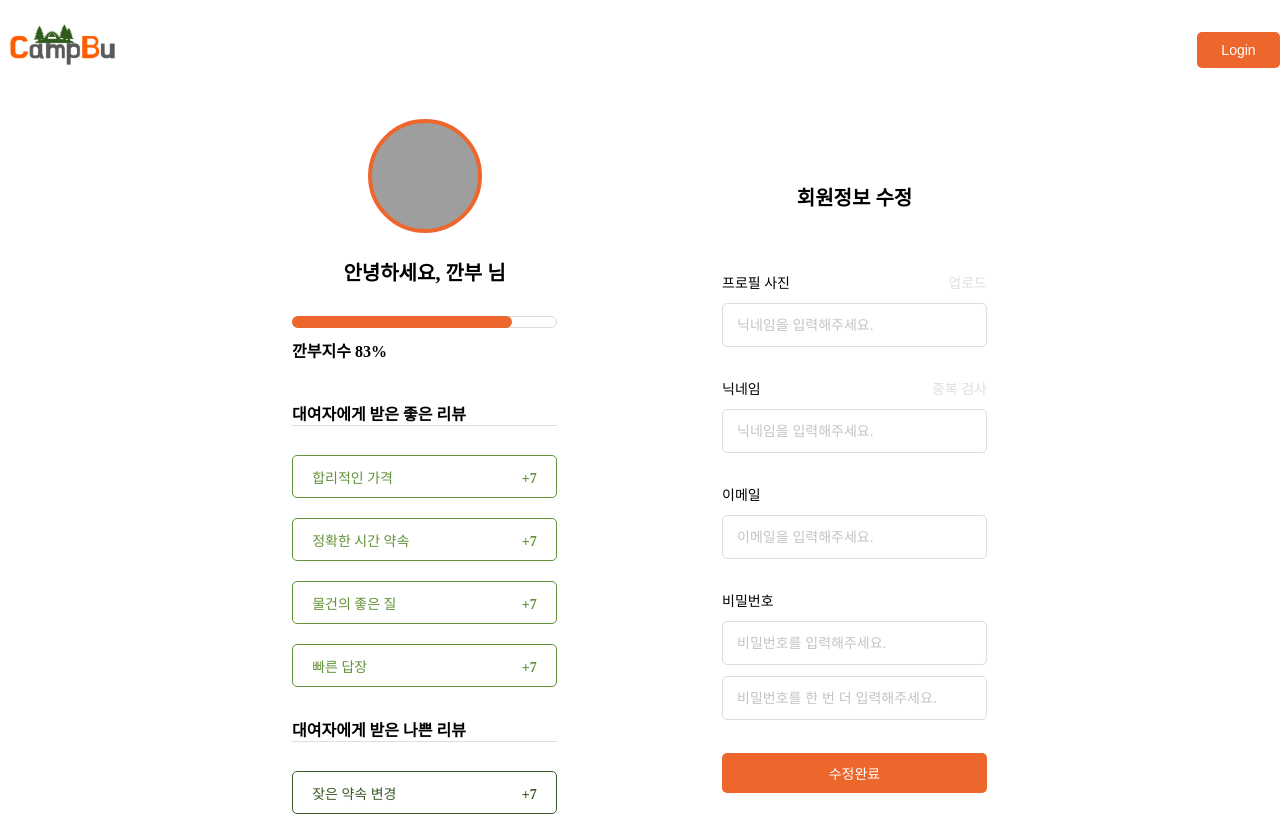
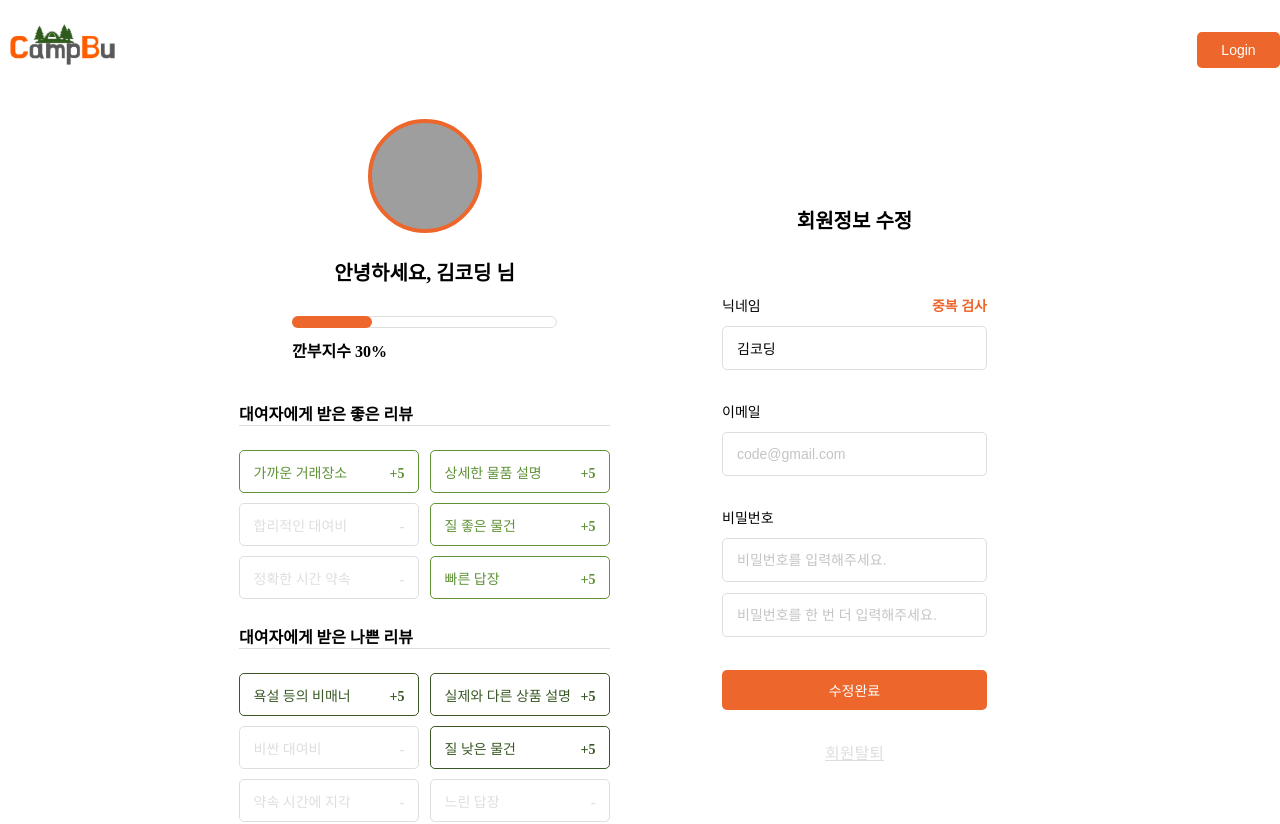
Before and after one commit to hinyc/Campbu, a React (Create React App) app in the folder client/: page /mypage in a window 1280 px wide. Shown: the top 824 px of the page. Built offline with nearby package versions, Linux system fonts and the light colour scheme; grey boxes are pictures that could not be loaded.

Commit message:
[Feat] #118 마이페이지 기능 추가
- 프로필사진 변경기능추가
- 리뷰 나열방식 변경
- 닉네임, 비밀번호 유혀성검사 추가
- 이메일 변경 불가

```diff
--- a/client/src/components/ReviewBox.tsx
+++ b/client/src/components/ReviewBox.tsx
@@ -66,8 +66,14 @@ function ReviewBox(props: ReviewContent) {
           font-size: ${fontSize ? rem(fontSize) : null};
           width: ${width ? rem(width) : null};
           height: ${height ? rem(height) : null};
-          color: ${click ? color.white : isBad ? color.deep : null};
-          border-color: ${isBad ? color.deep : null};
+          color: ${count
+            ? click
+              ? color.white
+              : isBad
+              ? color.deep
+              : null
+            : color.border};
+          border-color: ${count ? (isBad ? color.deep : null) : color.border};
           margin: ${margin ? margin : null};
           background-color: ${click ? (isBad ? color.deep : color.mid) : null};
           :hover {
@@ -108,7 +114,18 @@ function ReviewBox(props: ReviewContent) {
             `,
           ]}
         >{`+${count}`}</div>
-      ) : null}
+      ) : (
+        <div
+          css={[
+            countStyle,
+            css`
+              margin-right: ${width ? rem(width * 0.075) : null};
+            `,
+          ]}
+        >
+          -
+        </div>
+      )}
     </div>
   );
 }
--- a/client/src/pages/Mypage.tsx
+++ b/client/src/pages/Mypage.tsx
@@ -1,11 +1,24 @@
 /** @jsxImportSource @emotion/react */
 import { css } from '@emotion/react';
 import Gage from '../components/Gage';
-import { color, rem, hover } from '../common';
+import {
+  color,
+  rem,
+  hover,
+  host,
+  reviews,
+  hidden,
+  confirm,
+  relative,
+  colorPlaceholder,
+  inactive,
+} from '../common';
 import ReviewBox from '../components/ReviewBox';
 import ReviewTitle from '../components/ReviweTitle';
-
-const profileImg: string = `https://images.unsplash.com/photo-1497906539264-eb74442e37a9?ixlib=rb-1.2.1&ixid=MnwxMjA3fDB8MHxwaG90by1wYWdlfHx8fGVufDB8fHx8&auto=format&fit=crop&w=1287&q=80`;
+import axios from 'axios';
+import { useState, useEffect } from 'react';
+import { imgFile, preView } from '../Atom';
+import { useRecoilState } from 'recoil';
 
 const imgStyle = css`
   width: ${rem(114)};
@@ -13,7 +26,6 @@ const imgStyle = css`
   border: 4px solid ${color.point};
   border-radius: 50%;
   background-size: cover;
-  background-image: ${`url(${profileImg})`};
 `;
 
 const hello = css`
@@ -65,15 +77,275 @@ const buttonStyle = css`
   }
 `;
 
+const noticeOk = css`
+  font-size: ${rem(10)};
+  color: ${color.mid};
+`;
+const noticeNo = css`
+  font-size: ${rem(10)};
+  color: ${color.point};
+`;
+
+const validButtonInactive = css`
+  color: ${color.border};
+  font-weight: 700;
+`;
+const validButtonActive = css`
+  color: ${color.point};
+  font-weight: 700;
+  :hover {
+    color: ${color.point};
+    cursor: pointer;
+    opacity: 0.8;
+  }
+  :active {
+    opacity: 0.95;
+  }
+`;
+
+const reviewsAlign = css`
+  width: ${rem(371)};
+  display: flex;
+  flex-wrap: wrap;
+  justify-content: space-between;
+`;
+const hiddenUpload = css`
+  position: absolute;
+  line-height: ${rem(107)};
+  color: white;
+  top: -4px;
+  left: -4px;
+  background-color: black;
+  opacity: 0;
+  text-align: center;
+  transition: 0.2s;
+  :hover {
+    opacity: 0.4;
+    cursor: pointer;
+  }
+  :active {
+    opacity: 0.1;
+  }
+`;
+
 function Mypage() {
-  const reviews: { id: number; review: string; count: number }[] = [
-    { id: 1, review: '합리적인 가격', count: 7 },
-    { id: 2, review: '정확한 시간 약속', count: 7 },
-    { id: 3, review: '물건의 좋은 질', count: 7 },
-    { id: 4, review: '빠른 답장', count: 7 },
-    { id: 7, review: '잦은 약속 변경', count: 7 },
-    { id: 8, review: '느린 답장', count: 7 },
-  ];
+  const [nickname, setNickname] = useState<string>('');
+  const [email, setEmail] = useState<string>('');
+  const [userImg, setUserImg] = useState<string>('');
+  const [password, setPassword] = useState('');
+  const [confirmPassword, setConfirmPassword] = useState('');
+  const [imgfiles, setFiles] = useRecoilState(imgFile);
+  const [preViews, setPreViews] = useState<string>('');
+  const [getReviews, setGetReviews] = useState<
+    {
+      id: number;
+      review: string;
+      count?: number;
+    }[]
+  >([
+    {
+      id: 0,
+      review: '',
+      count: 0,
+    },
+  ]);
+
+  const [passwordValid, setPasswordValid] = useState(false);
+  const [nickDuplicateClick, setNickDuplicateClick] = useState(false);
+  const [nickDupliacte, setNickDupliacte] = useState(false);
+
+  // 유저정보요청
+  useEffect(() => {
+    const config = {
+      headers: {
+        'Content-Type': 'application/json',
+      },
+    };
+
+    // axios
+    //   .get(`${host}/userinfo/account`, config)
+    //   .then((res) => console.log(res));
+
+    // 서버로부터 받은 데이터 예시
+    const userinfo = {
+      users: {
+        id: 1,
+        email: 'code@gmail.com',
+        nickname: '김코딩',
+        users_img:
+          'https://images.unsplash.com/photo-1497906539264-eb74442e37a9?ixlib=rb-1.2.1&ixid=MnwxMjA3fDB8MHxwaG90by1wYWdlfHx8fGVufDB8fHx8&auto=format&fit=crop&w=1287&q=80',
+        created_at: '2021-12-16T09:42:40.000Z',
+        updated_at: '2021-12-16T09:42:40.000Z',
+        reviews: [
+          {
+            id: 1,
+            users_id: 1,
+            reviews_id: 1,
+            count: 5,
+            created_at: '2021-12-16T09:42:40.000Z',
+            updated_at: '2021-12-16T09:42:40.000Z',
+          },
+          {
+            id: 1,
+            users_id: 1,
+            reviews_id: 2,
+            count: 5,
+            created_at: '2021-12-16T09:42:40.000Z',
+            updated_at: '2021-12-16T09:42:40.000Z',
+          },
+          {
+            id: 1,
+            users_id: 1,
+            reviews_id: 4,
+            count: 5,
+            created_at: '2021-12-16T09:42:40.000Z',
+            updated_at: '2021-12-16T09:42:40.000Z',
+          },
+          {
+            id: 1,
+            users_id: 1,
+            reviews_id: 7,
+            count: 5,
+            created_at: '2021-12-16T09:42:40.000Z',
+            updated_at: '2021-12-16T09:42:40.000Z',
+          },
+          {
+            id: 1,
+            users_id: 1,
+            reviews_id: 8,
+            count: 5,
+            created_at: '2021-12-16T09:42:40.000Z',
+            updated_at: '2021-12-16T09:42:40.000Z',
+          },
+          {
+            id: 1,
+            users_id: 1,
+            reviews_id: 10,
+            count: 5,
+            created_at: '2021-12-16T09:42:40.000Z',
+            updated_at: '2021-12-16T09:42:40.000Z',
+          },
+          {
+            id: 1,
+            users_id: 1,
+            reviews_id: 6,
+            count: 5,
+            created_at: '2021-12-16T09:42:40.000Z',
+            updated_at: '2021-12-16T09:42:40.000Z',
+          },
+        ],
+      },
+    };
+    setPreViews(userinfo.users.users_img);
+    setNickname(userinfo.users.nickname);
+    setEmail(userinfo.users.email);
+    setUserImg(userinfo.users.users_img);
+
+    //받은 review 목록
+    let tempReviews: {
+      id: number;
+      review: string;
+      count?: number;
+    }[] = [...reviews];
+    console.log('??', tempReviews);
+
+    userinfo.users.reviews.forEach((el) => {
+      tempReviews[el.reviews_id - 1] = {
+        ...tempReviews[el.reviews_id - 1],
+        count: el.count,
+      };
+    });
+
+    setGetReviews(tempReviews);
+  }, []);
+
+  const nicknameHandler = (e: any) => setNickname(e.target.value);
+  const nicknameDuplicateCheckHandler = () => {
+    if (nickname.length > 0) {
+      setNickDuplicateClick(true);
+
+      axios
+        .get(`${host}/user/signup?nickname=${nickname}`)
+        .then((res) => {
+          if (res.status === 200) {
+            console.log(`API ${host}/user/signup?nickname=${nickname}`);
+            console.log('닉네임 사용가능', setNickDupliacte(true));
+          }
+        })
+        .catch((err) => {
+          setNickDupliacte(false);
+          console.log('닉네임 중복', setNickDupliacte(false));
+        });
+    }
+  };
+
+  const emailHandler = (e: any) => setEmail(e.target.value);
+  const passwordHandler = (e: any) => {
+    const password = e.target.value;
+    setPassword(password);
+    const passwordValidator = /(?=.*[0-9])(?=.*[A-Za-z]).{8,}/g;
+    setPasswordValid(passwordValidator.test(password));
+  };
+
+  const confirmPasswordHandler = (e: any) => setConfirmPassword(e.target.value);
+
+  const campbuIndicator = 0.3; // 계산 방법 필요
+
+  //! 수정 탈퇴 요청 함수
+  const API = `${host}/userinfo/account`;
+  const config = {
+    headers: {
+      'Content-Type': 'application/json',
+    },
+  };
+
+  const modifyAccount = () => {
+    if (passwordValid && password === confirmPassword) {
+      console.log('수정요청 axios.patch', API);
+      const modifyData: {
+        nickname: string;
+        password: string;
+        user_img: string;
+      } = {
+        nickname: nickname,
+        password: password,
+        user_img: preViews,
+      };
+      console.log('data', modifyData);
+    }
+  };
+  const deleteAccount = () => {
+    console.log('삭제요청 axios.delete', API);
+
+    // axios
+    //   .delete(API, config)
+    //   .then((res) => {
+    //     if (res.status === 200) {
+    //       console.log('탈퇴완료');
+    //     }
+    //   })
+    //   .catch((err) => {
+    //     console.log('잘못된요청');
+    //   });
+  };
+
+  const insertImgHandler = (e: any) => {
+    const target = e.target.files[0];
+
+    let reader = new FileReader();
+
+    if (target) {
+      reader.readAsDataURL(target);
+      setFiles([...imgfiles, target]);
+    }
+
+    reader.onloadend = () => {
+      const preViewUrl = reader.result;
+      if (preViewUrl) {
+        setPreViews(String(preViewUrl));
+      }
+    };
+  };
 
   return (
     <div
@@ -94,9 +366,30 @@ function Mypage() {
           `,
         ]}
       >
-        <div css={imgStyle}></div>
-        <div css={hello}>{`안녕하세요, ${`깐부`} 님`}</div>
-        <Gage ratio={0.83} />
+        <div
+          css={[
+            imgStyle,
+            relative,
+            css`
+              background-image: ${`url(${preViews})`};
+            `,
+          ]}
+        >
+          <form encType="multiparty/form-data">
+            <label css={[imgStyle, hiddenUpload]} htmlFor="file">
+              수정하기
+            </label>
+            <input
+              css={hidden}
+              type="file"
+              id="file"
+              accept="image/*"
+              onChange={insertImgHandler}
+            />
+          </form>
+        </div>
+        <div css={hello}>{`안녕하세요, ${nickname} 님`}</div>
+        <Gage ratio={campbuIndicator} />
         <div
           css={[
             wnr,
@@ -107,30 +400,38 @@ function Mypage() {
             `,
           ]}
         >
-          깐부지수 83%
+          {`깐부지수 ${campbuIndicator * 100}%`}
         </div>
-        <ReviewTitle text="대여자에게 받은 좋은 리뷰" />
-        {reviews.map((review, idx) => {
+        <ReviewTitle text="대여자에게 받은 좋은 리뷰" width={371} />
+        <div css={reviewsAlign}>
+          {getReviews.map((review, idx) => {
             return review.id < 7 ? (
               <ReviewBox
                 key={idx}
                 content={review.review}
                 count={review.count}
                 isBad={false}
+                width={180}
+                margin={`${rem(5)} 0`}
               />
             ) : null;
           })}
-        <ReviewTitle text="대여자에게 받은 나쁜 리뷰" />
-        {reviews.map((review, idx) => {
+        </div>
+        <ReviewTitle text="대여자에게 받은 나쁜 리뷰" width={371} />
+        <div css={reviewsAlign}>
+          {getReviews.map((review, idx) => {
             return review.id < 7 ? null : (
               <ReviewBox
                 key={idx}
                 content={review.review}
                 count={review.count}
                 isBad={true}
+                width={180}
+                margin={`${rem(5)} 0`}
               />
             );
           })}
+        </div>
       </div>
       <div
         css={css`
@@ -142,27 +443,28 @@ function Mypage() {
       >
         <div css={[verticalAlign]}>
           <div css={hello}>회원정보 수정</div>
+
           <div css={[wnr, contentAlign]}>
-            <span>프로필 사진</span>
-            <span
+            <span>닉네임</span>
+            <div
               css={css`
-                color: ${color.border};
+                width: ${rem(120)};
+                margin-right: ${rem(8)};
               `}
             >
-              업로드
-            </span>
+              {nickDuplicateClick ? (
+                nickDupliacte ? (
+                  <div css={noticeOk}> * 사용가능한 닉네임입니다.</div>
+                ) : (
+                  <div css={noticeNo}> * 중복된 닉네임입니다.</div>
+                )
+              ) : null}
             </div>
-          <input
-            css={[wnr, inputStyle]}
-            type="text"
-            placeholder="닉네임을 입력해주세요."
-          />
-          <div css={[wnr, contentAlign]}>
-            <span>닉네임</span>
             <span
-              css={css`
-                color: ${color.border};
-              `}
+              css={
+                nickname.length > 0 ? validButtonActive : validButtonInactive
+              }
+              onClick={nicknameDuplicateCheckHandler}
             >
               중복 검사
             </span>
@@ -171,33 +473,67 @@ function Mypage() {
             css={[wnr, inputStyle]}
             type="text"
             placeholder="닉네임을 입력해주세요."
+            onChange={nicknameHandler}
+            value={nickname}
           />
           <div css={[wnr, contentAlign]}>
             <span>이메일</span>
           </div>
           <input
-            css={[wnr, inputStyle]}
+            css={[wnr, inputStyle, colorPlaceholder, inactive]}
             type="text"
             placeholder="이메일을 입력해주세요."
+            onChange={emailHandler}
+            value={email}
+            readOnly
           />
-          <div css={[wnr, contentAlign]}>비밀번호</div>
+          <div css={[wnr, contentAlign]}>
+            <div>비밀번호</div>
+            <div
+              css={css`
+                width: ${rem(180)};
+                margin-right: ${rem(24)};
+              `}
+            >
+              {confirmPassword.length > 0 && passwordValid ? (
+                password === confirmPassword ? (
+                  <div css={noticeOk}>* 사용가능한 비밀번호입니다.</div>
+                ) : (
+                  <div css={noticeNo}>* 비밀번호가 일치하지 않습니다.</div>
+                )
+              ) : password.length > 0 ? (
+                passwordValid ? null : (
+                  <div css={noticeNo}>
+                    * 영문, 숫자 조합 8자 이상 입력해주세요.{' '}
+                  </div>
+                )
+              ) : null}
+            </div>
+          </div>
           <input
             css={[wnr, inputStyle]}
-            type="text"
+            type="password"
             placeholder="비밀번호를 입력해주세요."
+            onChange={passwordHandler}
+            value={password}
           />
           <input
             css={[wnr, inputStyle]}
-            type="text"
+            type="password"
             placeholder="비밀번호를 한 번 더 입력해주세요."
+            onChange={confirmPasswordHandler}
+            value={confirmPassword}
           />
-          <button css={[wnr, buttonStyle]}>수정완료</button>
+          <button css={[wnr, buttonStyle]} onClick={modifyAccount}>
+            수정완료
+          </button>
           <div
             css={css`
               color: ${color.border};
               margin-top: ${rem(30)};
               text-decoration: underline;
             `}
+            onClick={deleteAccount}
           >
             회원탈퇴
           </div>
@@ -206,4 +542,5 @@ function Mypage() {
     </div>
   );
 }
+
 export default Mypage;
```
Lines whose indentation alone changed are shown as unchanged.
